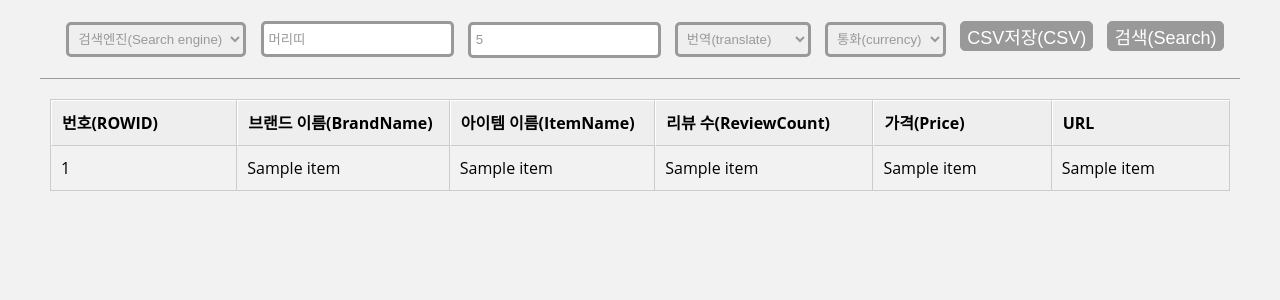
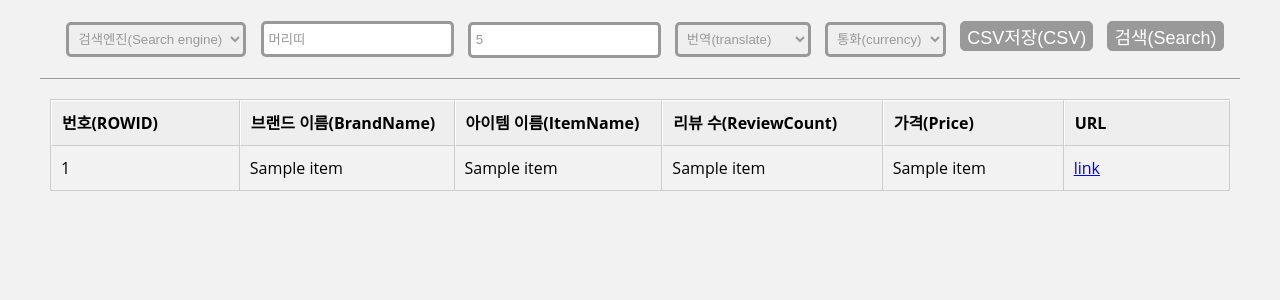
Before and after one commit to bluegmlduf2/webCrawling, a Flask app: template flaskProj/templates/index.html in a window 1280 px wide. Shown: the top 300 px of the page. Run offline with Flask 2, Linux system fonts and the light colour scheme; the template is opened without the code that fills it: most values are stand-ins (such as "Sample title", 1, 10 or a date in 2020).

Commit message:
20201130 url 표시수정

```diff
--- a/flaskProj/templates/index.html
+++ b/flaskProj/templates/index.html
@@ -57,7 +57,7 @@
                     <td>{{ item.2 }}</td>
                     <td>{{ item.3 }}</td>
                     <td>{{ item.4 }}</td>
-                    <td>{{ item.5 }}</td>
+                    <td><a href="{{ item.5 }}" target="_blank">link</a></td>
                     {% endfor %}
                 </tr>
                 {% endif %}
```
